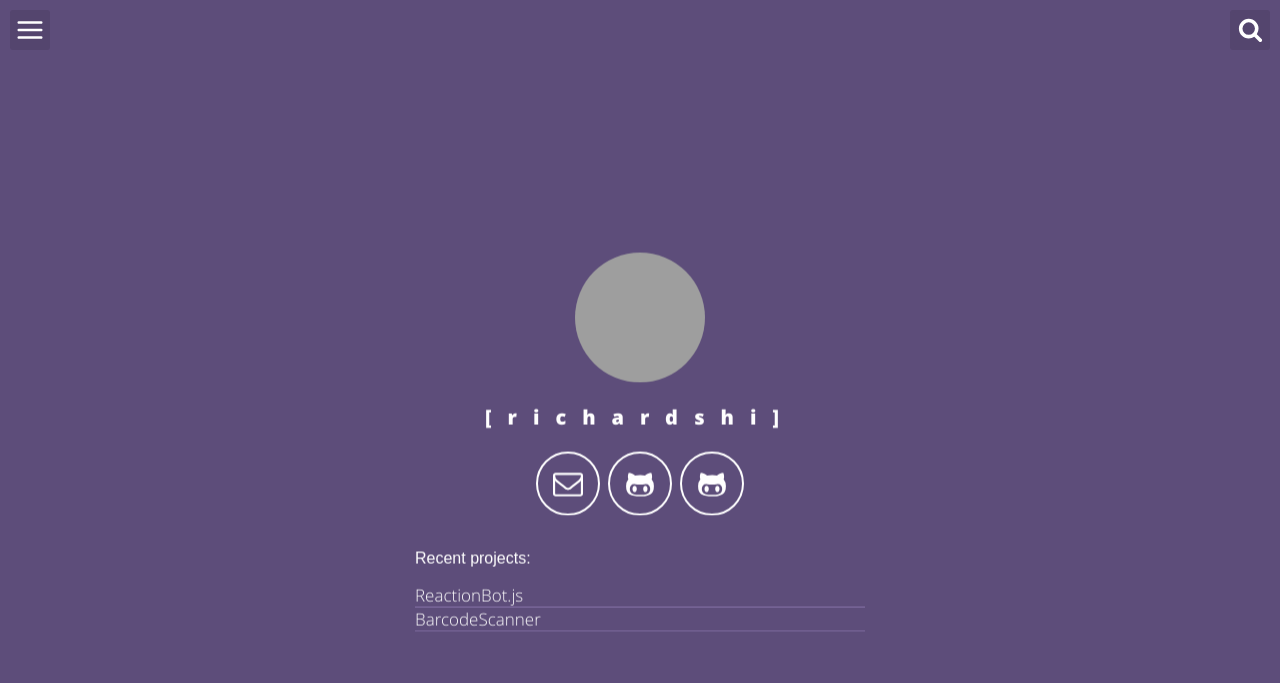
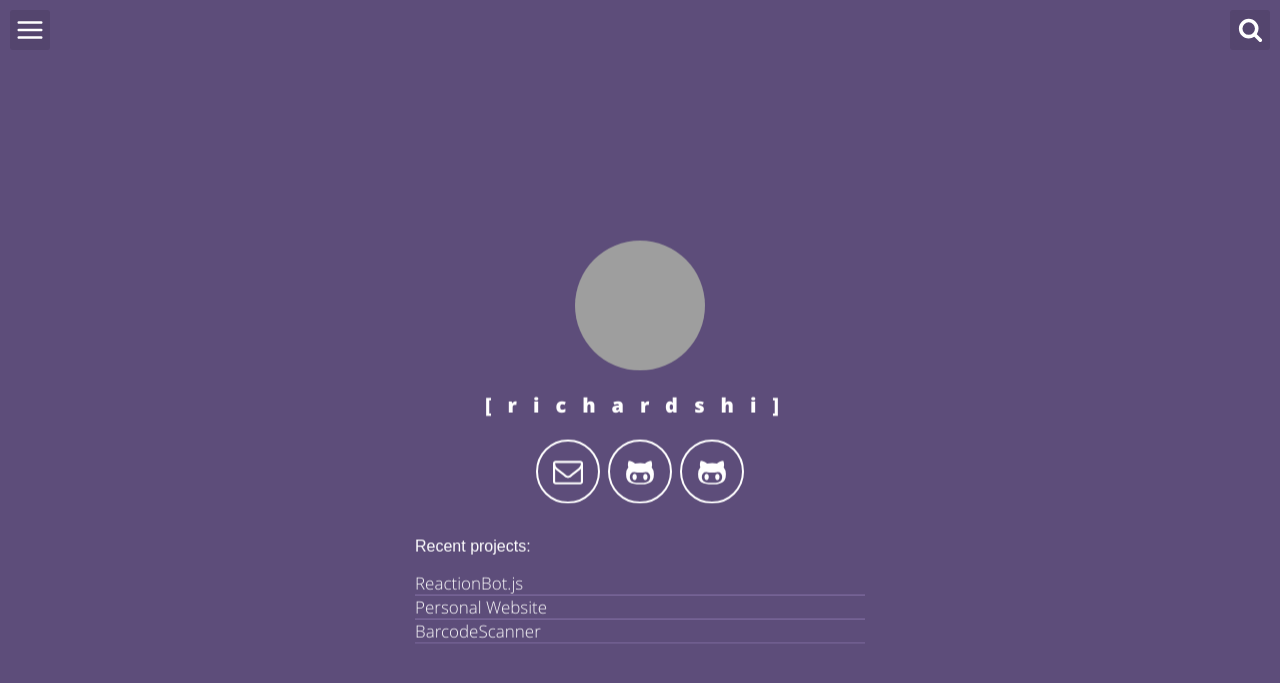
Before and after one commit to richard-shi/website, a Jekyll site: the page built from index.html, in a window 1280 px wide. Shown: the top 683 px of the page. Built offline with Jekyll 4.4.1, drawn with Linux system fonts in a browser that asks for light colours; grey boxes are pictures that could not be loaded.

Commit message:
Changed projects listed on the website

```diff
--- a/_config.yml
+++ b/_config.yml
@@ -39,8 +39,11 @@ links:
 projects:
   - name: ReactionBot.js
     url: http://reactionbot-js.herokuapp.com/
+  - name: Personal Website
+    url: https://github.com/richardshi97/website
   - name: BarcodeScanner
     url: https://github.com/richardshi97/BarcodeScanner
 
+
 # exclude my node related stuff
 # exclude: ['package.json', 'src', 'node_modules']
```
